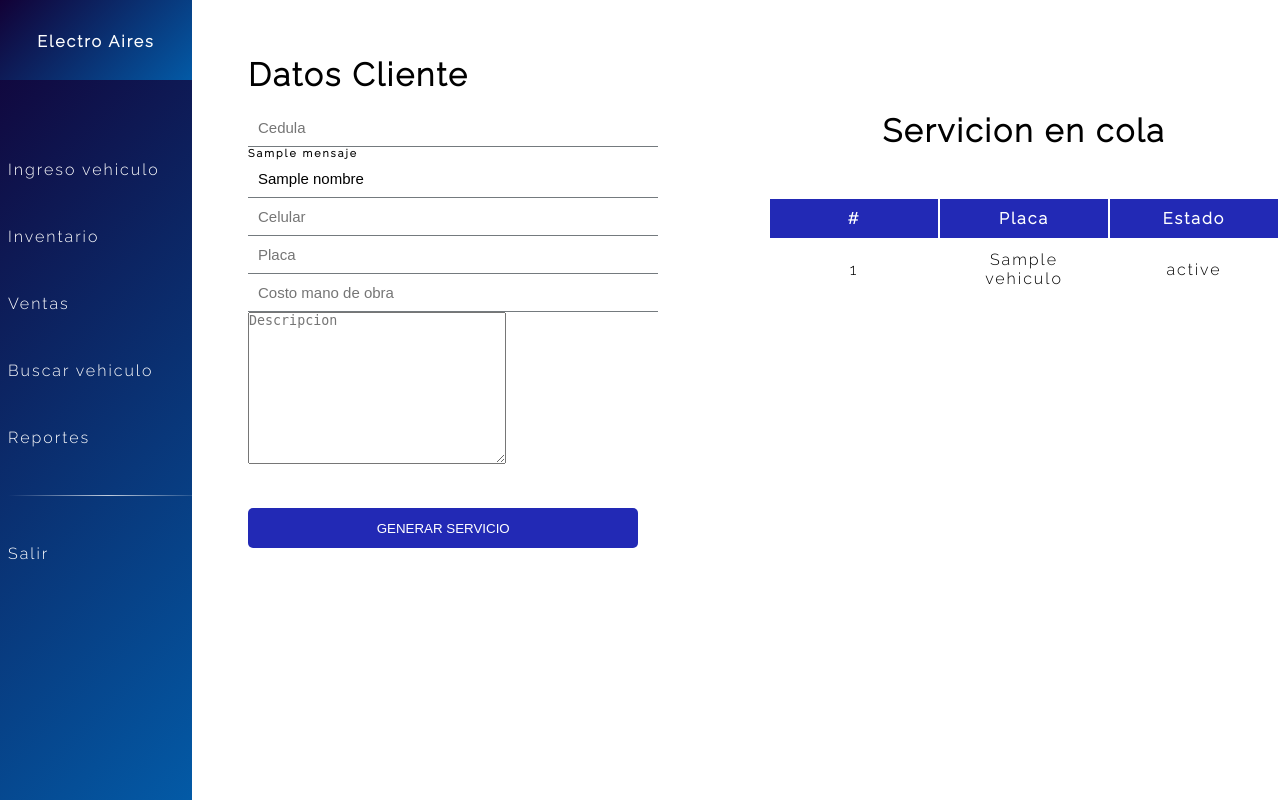
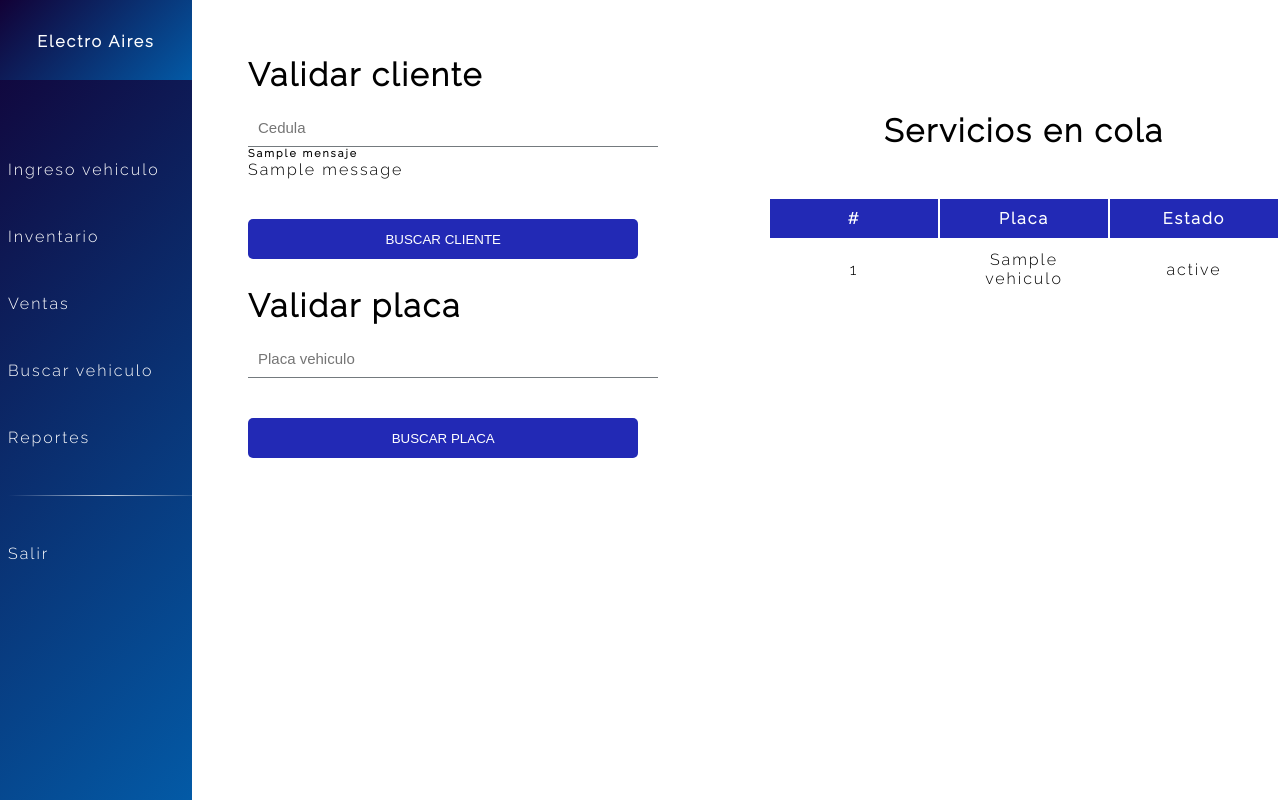
Before and after one commit to JhonRVera/TG-ElectroAires, a Django app: template frontelectro/templates/dashboard/dashboard.html in a window 1280 px wide. Run offline with Django 4.2, Linux system fonts and the light colour scheme; the template is opened without the code that fills it: most values are stand-ins (such as "Sample title", 1, 10 or a date in 2020); one stand-in notice (Sample message) is shown; parts of the project's set-up code (start-up, migrations or seed data) failed here and were passed over.

Commit message:
Archivos html

```diff
--- a/frontelectro/templates/dashboard/dashboard.html
+++ b/frontelectro/templates/dashboard/dashboard.html
@@ -3,37 +3,69 @@
 {% block content %}
 
 <div class="data__form">
-    <h1>Datos Cliente</h1>
+    <h1>Validar cliente</h1>
     <form method="POST">
         {% csrf_token %}
         <div class="field__input">
-            <input type="number" name="cedula" value="{{ cedula | upper}}" placeholder="Cedula" required>
+            <input type="number" name="cedula_clt" placeholder="Cedula" required>
+            <h6>{{ mensaje }}</h6>
+            {% if messages %}
+                {% for message in messages %}
+                    <div class="message">{{ message }}</div>
+                {% endfor %}
+            {% endif %}
+        </div>
+        <button class='enter__button' type="submit">BUSCAR CLIENTE</button>
+    </form>
+</div>
+
+<div class="data__form  placa__val">
+    <form method="POST">
+        {% csrf_token %}
+        <h1>Validar placa</h1>
+        <div class="field__input">
+            <input type="text" name="placa" placeholder="Placa vehiculo">
+        </div>
+        <button class='enter__button' type="submit">BUSCAR PLACA</button>
+    </form>
+</div>
+
+{% if crear_cliente %}
+<div id="clienteVentana">
+    <p>¿Desea crear un cliente nuevo?</p>
+    <button class="enter__button btn_cliente" onclick="cerrarCrearCliente('clienteVentana')">NO CREAR</button>
+    <button class="enter__button btn_cliente" onclick="abrirCrearCliente()">CREAR CLIENTE</button>
+</div>
+{% endif %}
+
+{% if mostrar_data %}
+<div class="data__user">
+    <h3>Datos cliente registrado</h3>
+    <label class="lbl_user"><strong>Numero de cedula :</strong> {{ cedula }}</label>
+    <label class="lbl_user"><strong>Nombre:</strong> {{ nombre }}</label>
+    <label class="lbl_user"><strong>Celular: </strong> {{ celular }}</label>
+</div>
+{% endif %}
+
+{% if crear_vehiculo %}
+<div class="create__car" id="crearVehiculo">
+    <h1>Crear vehiculos</h1>
+    <form method="POST">
+        {% csrf_token %}
+        <div class="field__input">
+            <input type="number" name="cedula" placeholder="Cedula" required>
             <h6>{{ mensaje }}</h6>
         </div>
         <div class="field__input">
-            <input type="text" name="nombre" value="{{ nombre }}" placeholder="Nombre" required>
+            <input type="number" name="placa" placeholder="Placa vehiculo">
         </div>
-        <div class="field__input">
-            <input type="number" name="celular" value="{{ celular }}" placeholder="Celular" required>
-        </div>
-        <div class="field__input">
-            <input type="text" name="placa" placeholder="Placa" required>
-        </div>
-        <div class="field__input">
-            <input type="text" name="m_obra" id="" placeholder="Costo mano de obra" required>
-        </div>
-        <div class="field__input">
-            <textarea name="descripcion" id="" cols="30" rows="10" placeholder="Descripcion" required></textarea>
-        </div>
-
-
-
-        <button class='enter__button' type="submit">GENERAR SERVICIO</button>
+        <button class='enter__button' type="submit">BUSCAR PLACA</button>
     </form>
 </div>
+{% endif %}
 
 <div class="active__service">
-    <h1>Servicion en cola</h1>
+    <h1>Servicios en cola</h1>
     <table>
         <thead>
             <tr>
@@ -54,4 +86,25 @@
     </table>
 </div>
 
+<!-- Modal crear usuario  -->
+<div id="modalCrearUsuario">
+    <form method="POST" action="{% url 'crear_cliente' %}">
+        <div id="modalCrearUsuario-content">
+            <h1>Crear usuario</h1>
+            {% csrf_token %}
+            <div class="field__input modal__input">
+                <input type="number" name="cedula" placeholder="Cedula">
+            </div>
+            <div class="field__input modal__input">
+                <input type="text" name="nombre" placeholder="Nombre y apellidos">
+            </div>
+            <div class="field__input modal__input">
+                <input type="number" name="celular" placeholder="Celular">
+            </div>
+            <button type="submit" class="enter__button btn_cliente">CREAR CLIENTE</button>
+            <button class="enter__button btn_cliente" onclick="cerrarCrearCliente('modalCrearUsuario')">CERRAR</button>
+        </div>
+    </form>
+</div>
+
 {% endblock %}
--- a/frontelectro/templates/dashboard/inventario.html
+++ b/frontelectro/templates/dashboard/inventario.html
@@ -54,12 +54,6 @@
                     <td>
                         <button type="button" class="btn__edit"
                             onclick="abrirModalEditar('{{ item.id }}')">EDITAR</button>
-                        <form id="eliminar-form-{{ item.id }}" class="btn__delete" method="POST"
-                            action="{% url 'eliminar_producto' item.id %}">
-                            {% csrf_token %}
-                            <button type="button"
-                                onclick="confirmarEliminacion('{{ item.r_nombre_repuesto }}', '{{ item.id }}')">ELIMINAR</button>
-                        </form>
                     </td>
                 </tr>
                 <!-- Modal de Edición -->
```
Also changed, not shown: frontelectro/templates/dashboard/buscar_vehiculo.html (+15 -4 lines).
